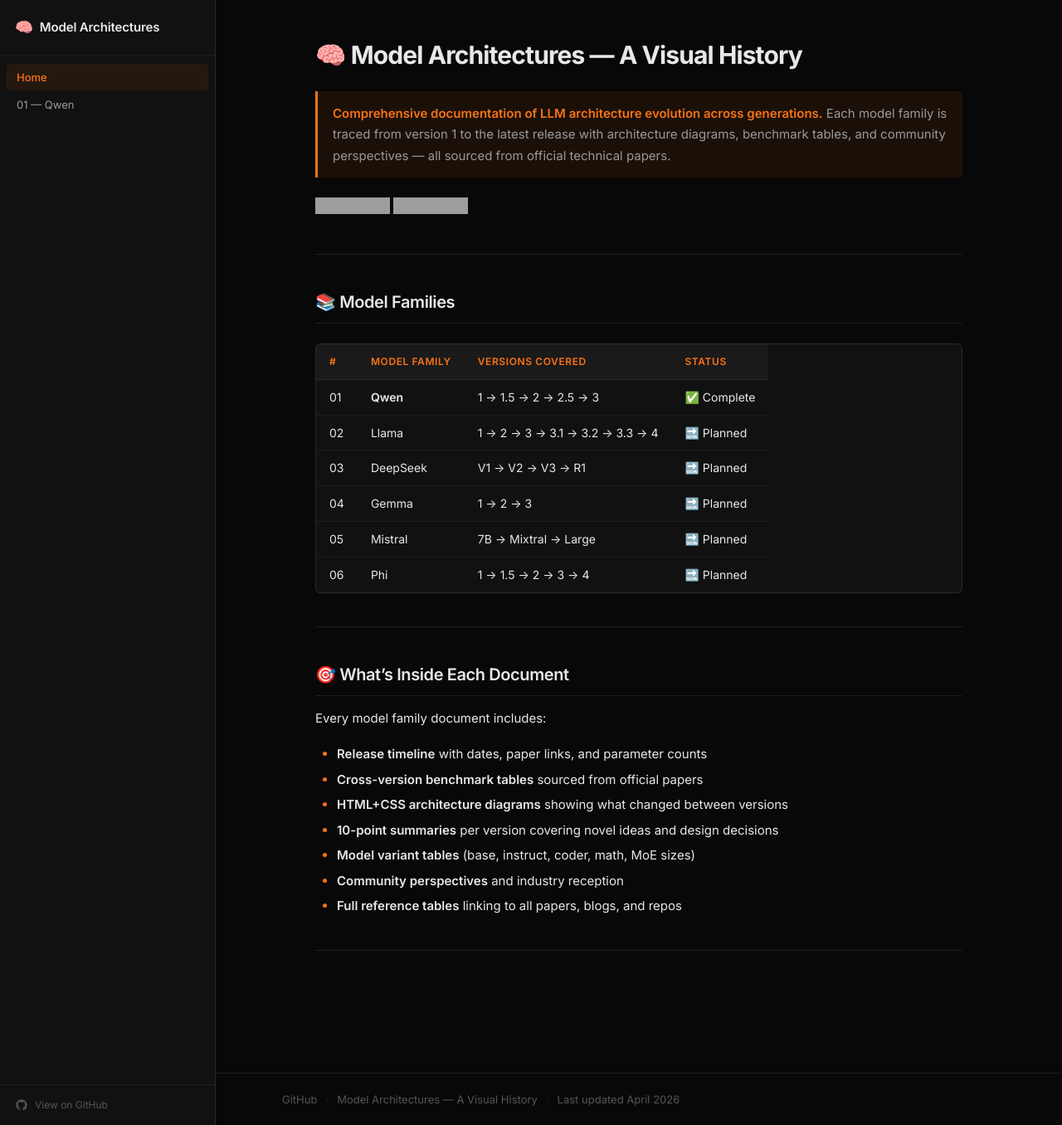
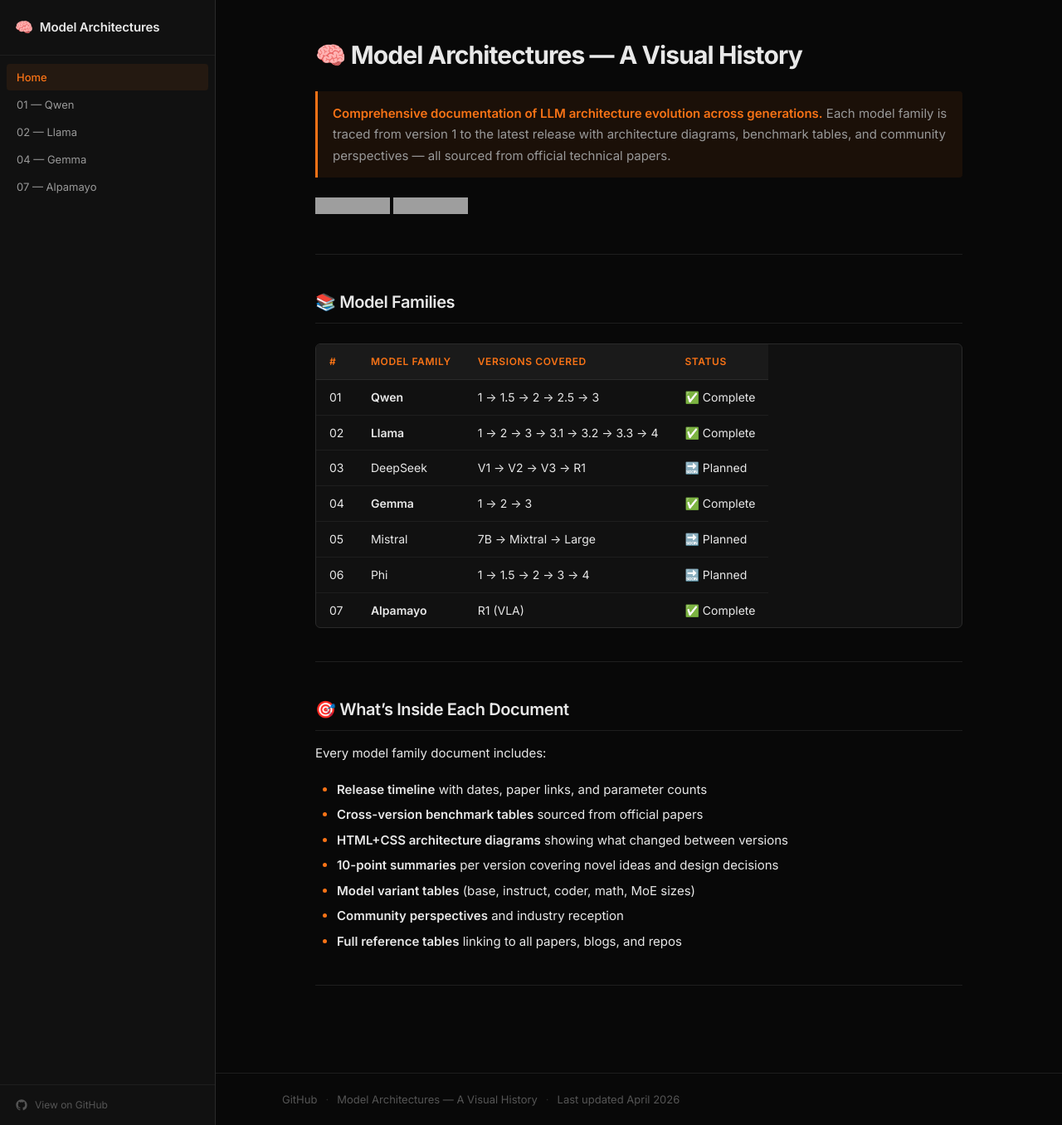
Before and after one commit to karam-nus/models, a Jekyll site: the page built from README.md, in a window 1280 px wide and 1356 px high. Shown: the whole window at 83% size. Built offline with Jekyll 4.4.1, drawn with Linux system fonts in a browser that asks for light colours; our own code applies the rules of GitHub Pages for plain Markdown files; grey boxes are pictures that could not be loaded.

Commit message:
docs: update README and _config.yml with new model family links
Agent-Logs-Url: https://github.com/karam-nus/models/sessions/95c72903-f9bd-4550-9199-f016af0caa08

Co-authored-by: karam-nus <20185103+karam-nus@users.noreply.github.com>

```diff
--- a/README.md
+++ b/README.md
@@ -13,11 +13,12 @@
 | # | Model Family | Versions Covered | Status |
 |---|-------------|-----------------|--------|
 | 01 | [**Qwen**](01_Qwen.md) | 1 → 1.5 → 2 → 2.5 → 3 | ✅ Complete |
-| 02 | Llama | 1 → 2 → 3 → 3.1 → 3.2 → 3.3 → 4 | 🔜 Planned |
+| 02 | [**Llama**](02_Llama.md) | 1 → 2 → 3 → 3.1 → 3.2 → 3.3 → 4 | ✅ Complete |
 | 03 | DeepSeek | V1 → V2 → V3 → R1 | 🔜 Planned |
-| 04 | Gemma | 1 → 2 → 3 | 🔜 Planned |
+| 04 | [**Gemma**](04_Gemma.md) | 1 → 2 → 3 | ✅ Complete |
 | 05 | Mistral | 7B → Mixtral → Large | 🔜 Planned |
 | 06 | Phi | 1 → 1.5 → 2 → 3 → 4 | 🔜 Planned |
+| 07 | [**Alpamayo**](07_Alpamayo.md) | R1 (VLA) | ✅ Complete |
 
 ---
 
--- a/_config.yml
+++ b/_config.yml
@@ -32,6 +32,12 @@ navigation:
     url: "/"
   - title: "01 — Qwen"
     url: "/01_Qwen"
+  - title: "02 — Llama"
+    url: "/02_Llama"
+  - title: "04 — Gemma"
+    url: "/04_Gemma"
+  - title: "07 — Alpamayo"
+    url: "/07_Alpamayo"
 
 defaults:
   - scope:
```
